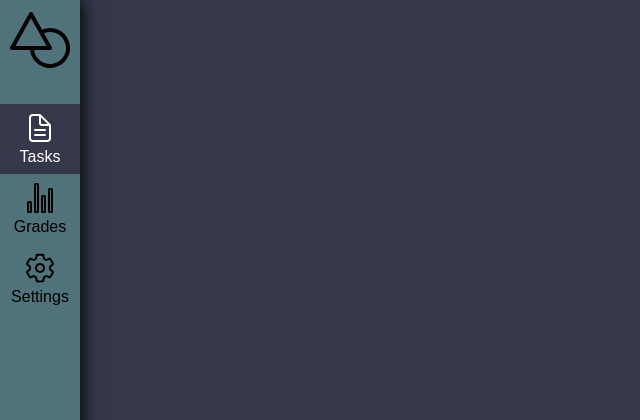
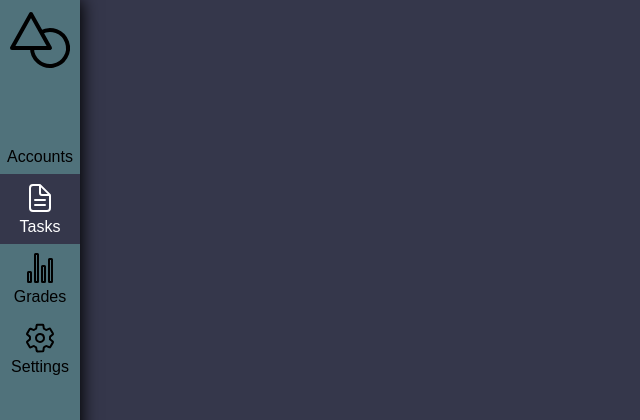
Before and after one commit to 1054009/CSET-160-FinalProject, a Flask app: page / in a window 1280 px wide. Shown: the top 420 px of the page, without its empty margins (0-640 px from the left). Run offline with Flask 3, Linux system fonts and the light colour scheme; the visitor is signed in with stand-in values (Sample User, id 1).

Commit message:
Added Accounts button

```diff
--- a/src/templates/base.html
+++ b/src/templates/base.html
@@ -22,6 +22,11 @@
 				<ion-icon id="logo" name="shapes-outline"></ion-icon>
 
 				<div>
+					<div class="navbar_button">
+						<ion-icon name="person_circle-outline"></ion-icon>
+						Accounts
+					</div>
+
 					<div class="navbar_button active">
 						<ion-icon name="document-text-outline"></ion-icon>
 						Tasks
```
